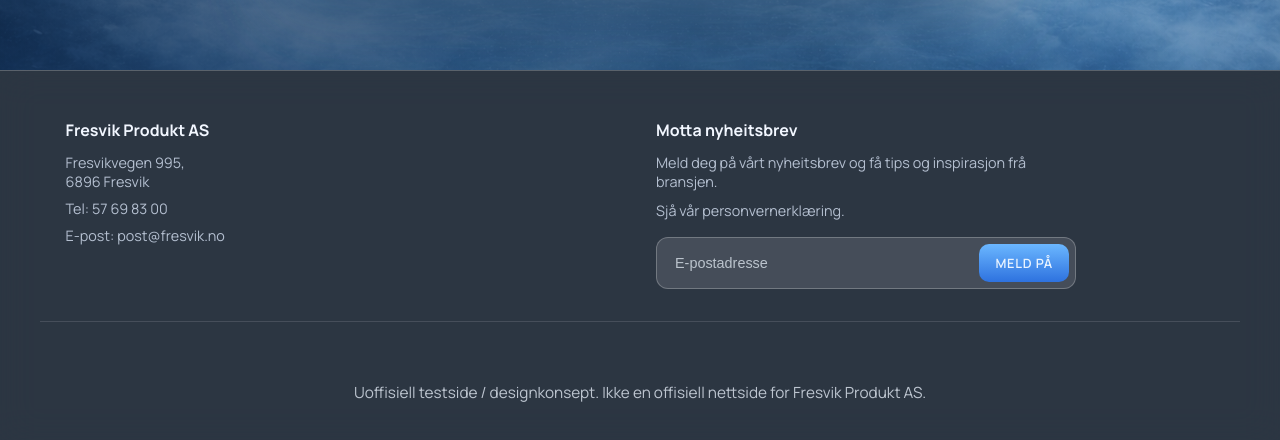
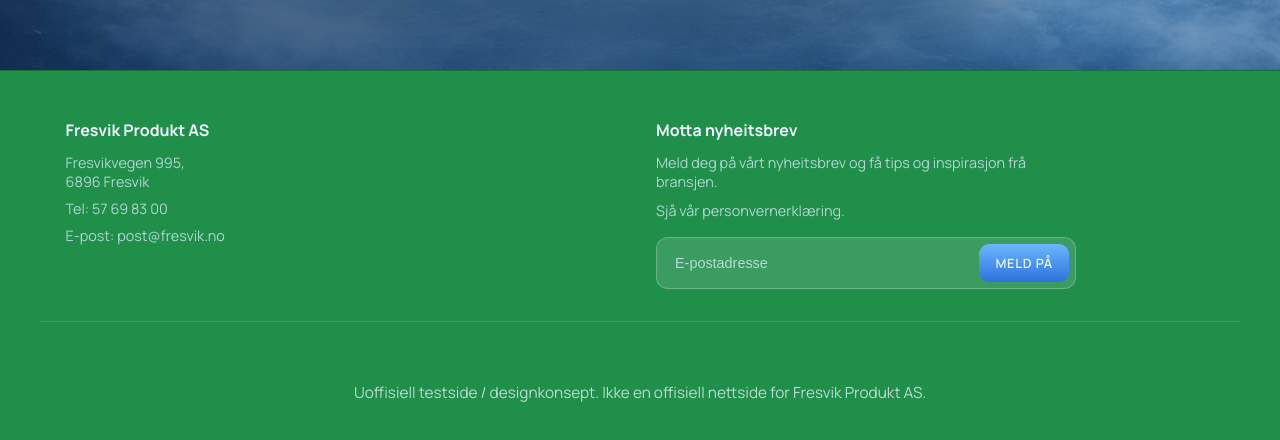
Before and after one commit to StanislavDjango/FresvikProdukt, a React (Vite) app in the folder frontend/: page / in a window 1280 px wide. Shown: the part 730-1170 px from the top of the page. Built offline with nearby package versions, Linux system fonts and the light colour scheme; the HTML template or start-up script is replaced by a standard one.

Commit message:
Make footer green for test

```diff
--- a/frontend/src/styles.css
+++ b/frontend/src/styles.css
@@ -504,11 +504,11 @@
   position: relative;
   z-index: 2;
   margin-top: 0;
-  background: rgba(255, 255, 255, 0.14);
-  border-top: 1px solid rgba(255, 255, 255, 0.22);
+  background: #1f8f4a;
+  border-top: 1px solid #16723a;
   padding: clamp(28px, 4vw, 48px) 0 clamp(24px, 4vw, 40px);
   backdrop-filter: blur(18px);
-  box-shadow: none;
+  box-shadow: 0 12px 30px rgba(10, 35, 64, 0.25);
 }
 
 .footer-top,
```
